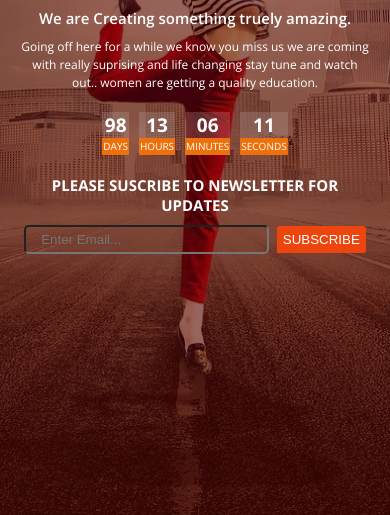
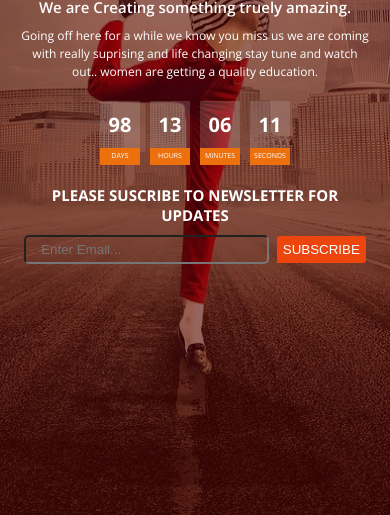
Before and after one commit to DamilolaAbiona/landing-page, a plain HTML site: page index.html in a window 390 px wide. Shown: the part 329-844 px from the top of the page. Drawn offline with nearby package versions, Linux system fonts and the light colour scheme.

Commit message:
landingPage

```diff
--- a/style.css
+++ b/style.css
@@ -236,18 +236,20 @@ form > input{
 
 }
 .box > div {
-  padding: 0rem .2rem;
+  width:4rem;
+  /* padding-right: .3rem; */
+  padding: 1rem .1rem;
   margin-top: 2rem;
   text-transform: uppercase;
-  font-size: 1.9rem;
+  font-size: 2rem;
   font-weight: 800;
   background: rgba(205, 195, 195, 0.2);
 }
 .box > p {
-  font-size: 1rem;
+  font-size: .7rem;
   background:
   #ec710d;
-  padding: 0.1rem;
+  /* padding: 0.1rem; */
 }
 
 }
```
